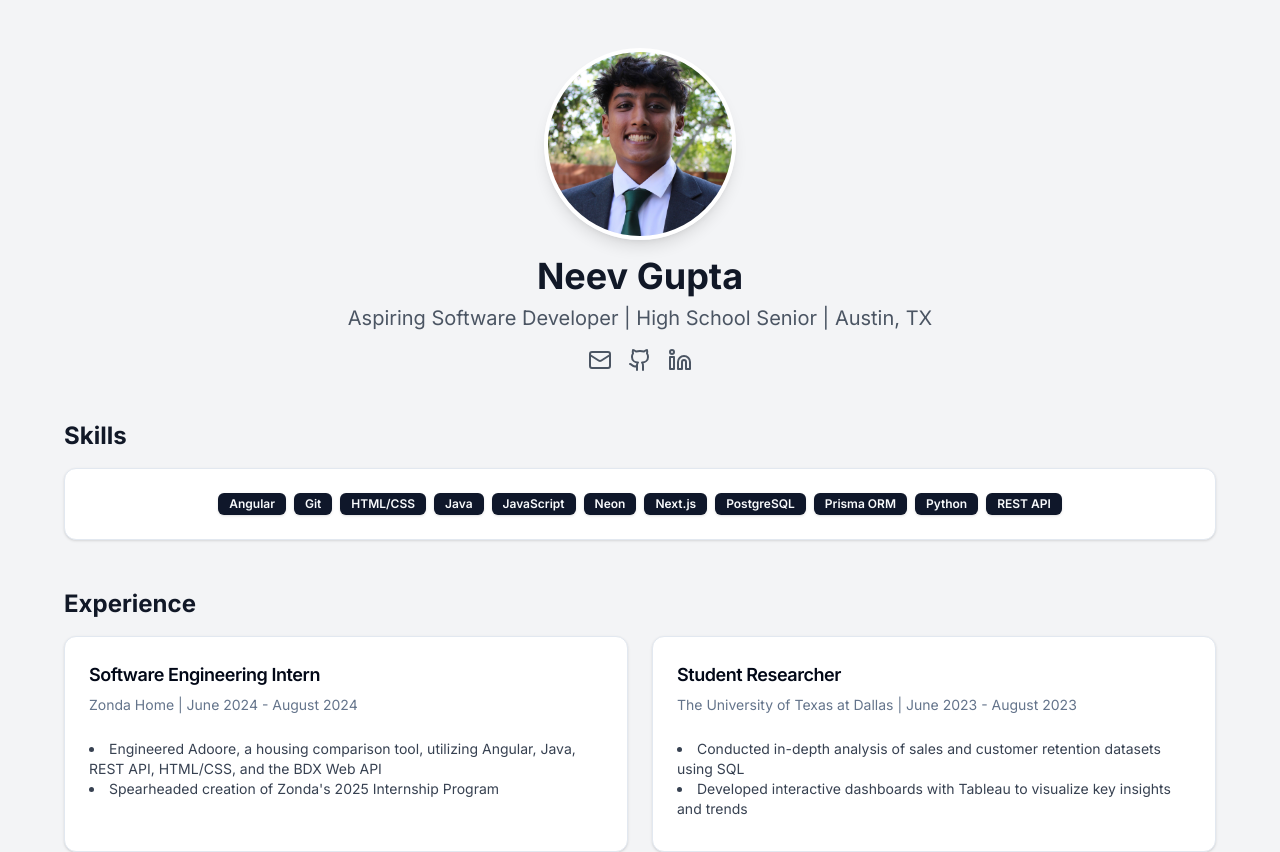
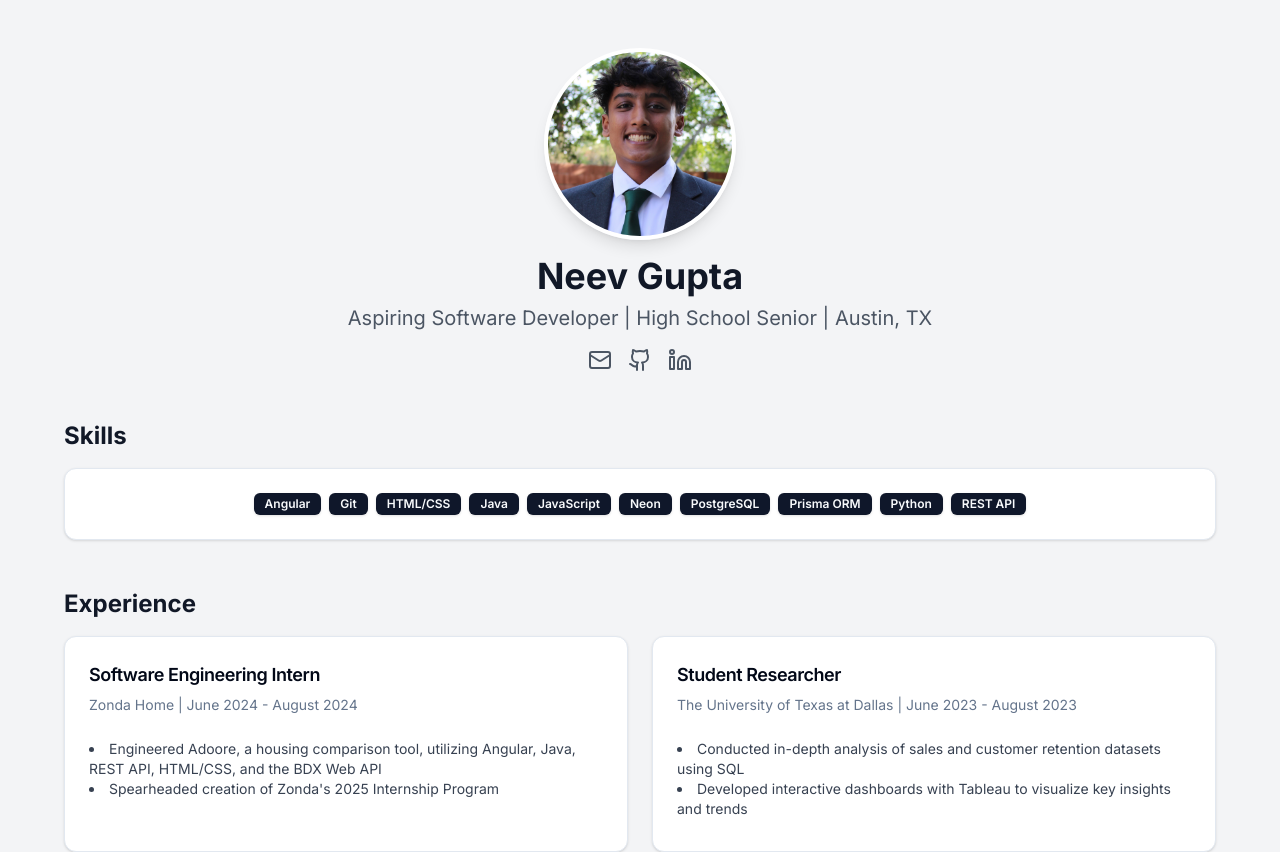
Before and after one commit to guptaneev/portfolio-cs, a Next.js app: page / in a window 1280 px wide. Shown: the top 852 px of the page. Built offline with nearby package versions, Linux system fonts and the light colour scheme.

Commit message:
updates to technologies

```diff
--- a/app/page.tsx
+++ b/app/page.tsx
@@ -53,7 +53,6 @@ export default function Portfolio() {
               <Badge>Java</Badge>
               <Badge>JavaScript</Badge>
               <Badge>Neon</Badge>
-              <Badge>Next.js</Badge>
               <Badge>PostgreSQL</Badge>
               <Badge>Prisma ORM</Badge>
               <Badge>Python</Badge>
```
